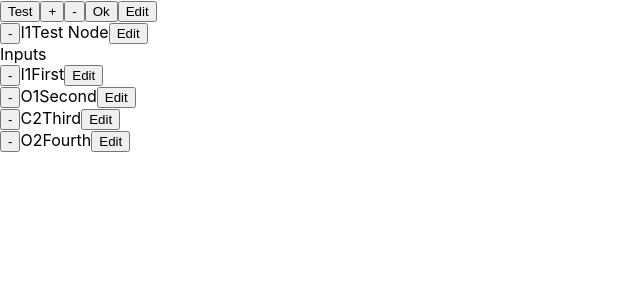
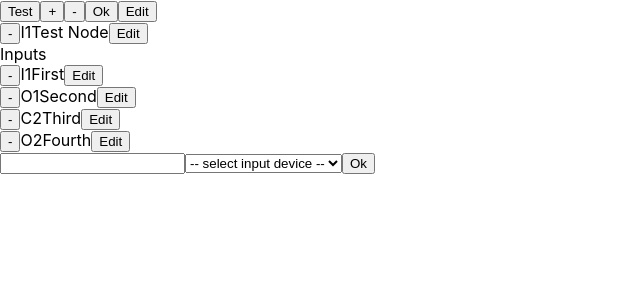
Before and after one commit to jetpackpony/steam-mixer, a React (Create React App) app: page / in a window 1280 px wide. Shown: the top 300 px of the page, without its empty margins (0-640 px from the left). Built offline with nearby package versions, Linux system fonts and the light colour scheme.

Commit message:
Add AddEndpoint component

```diff
--- a/src/App.js
+++ b/src/App.js
@@ -6,6 +6,7 @@ import Button, {
 } from './components/buttons';
 import Node from './components/Node';
 import NodeList from './components/NodeList';
+import AddEndpoint from './components/AddEndpoint';
 
 class App extends Component {
   render() {
@@ -17,6 +18,13 @@ class App extends Component {
     ];
     let onDelete = (nodeId) => console.log("deleting node " + nodeId);
     let onEdit = (nodeId) => console.log("editing node " + nodeId);
+    const onCreateEndpoint = (device) => console.log("creating device: ", device);
+    let devices = [
+      { deviceId: "1", label: "Microphone (built-in)"},
+      { deviceId: "2", label: "Microphone (external)"},
+      { deviceId: "3", label: "Soundflower (2ch)"},
+      { deviceId: "4", label: "Soundflower (64ch)"},
+    ];
     return (
       <Fragment>
         <div>
@@ -42,6 +50,13 @@ class App extends Component {
             onEdit={onEdit}
           />
         </div>
+        <div>
+          <AddEndpoint
+            type="input"
+            deviceList={devices}
+            onCreate={onCreateEndpoint}
+          />
+        </div>
       </Fragment>
     );
   }
--- /dev/null
+++ b/src/components/AddEndpoint.js
@@ -0,0 +1,63 @@
+import React, { Component } from 'react';
+import { OkButton } from './buttons';
+
+const getDeviceById = (deviceList, deviceId) => (
+  deviceList.find(d => d.deviceId === deviceId)
+);
+
+class AddEndpoint extends Component {
+  constructor(props) {
+    super(props);
+    this.state = {
+      title: "",
+      deviceId: ""
+    }
+  }
+
+  onDeviceSelected(event) {
+    let deviceId = event.target.value;
+    let device = getDeviceById(this.props.deviceList, deviceId);
+    this.setState({
+      deviceId,
+      title: device.label
+    });
+  }
+
+  onTitleChanged(event) {
+    this.setState({ title: event.target.value });
+  }
+
+  onSubmit() {
+    this.props.onCreate({
+      type: this.props.type,
+      title: this.state.title,
+      device: getDeviceById(this.props.deviceList, this.state.deviceId)
+    });
+  }
+
+  render() {
+    const { type, deviceList } = this.props;
+    const onDeviceSelected = this.onDeviceSelected.bind(this);
+    const onTitleChanged = this.onTitleChanged.bind(this);
+    const onSubmit = this.onSubmit.bind(this);
+    let options = deviceList.map(device => (
+      <option key={device.deviceId} value={device.deviceId}>
+        {device.label}
+      </option>
+    ));
+    return (
+      <div>
+        <input value={this.state.title} onChange={onTitleChanged} />
+        <select value={this.state.deviceId} onChange={onDeviceSelected}>
+          <option disabled value="" key="-1">
+            -- select {type === "input" ? "input" : "output"} device --
+          </option>
+          {options}
+        </select>
+        <OkButton onClick={onSubmit} />
+      </div>
+    );
+  }
+}
+
+export default AddEndpoint;
```
